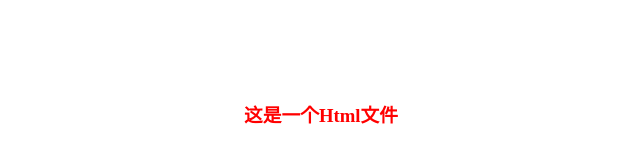
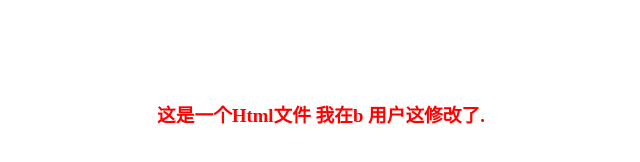
Before and after one commit to yinbangwen/firstgit, a plain HTML site: page index - 副本.html in a window 1280 px wide. Shown: the whole page, without its empty margins (319-959 px from the left). Drawn offline with Linux system fonts and the light colour scheme.

Commit message:
modify b

```diff
--- a/index - 副本.html
+++ b/index - 副本.html
@@ -5,6 +5,6 @@
 	<link rel="stylesheet" type="text/css" href="style.css">
 </head>
 <body>
-	<h3>这是一个Html文件</h3>
+	<h3>这是一个Html文件 我在b 用户这修改了.</h3>
 </body>
 </html>
```
